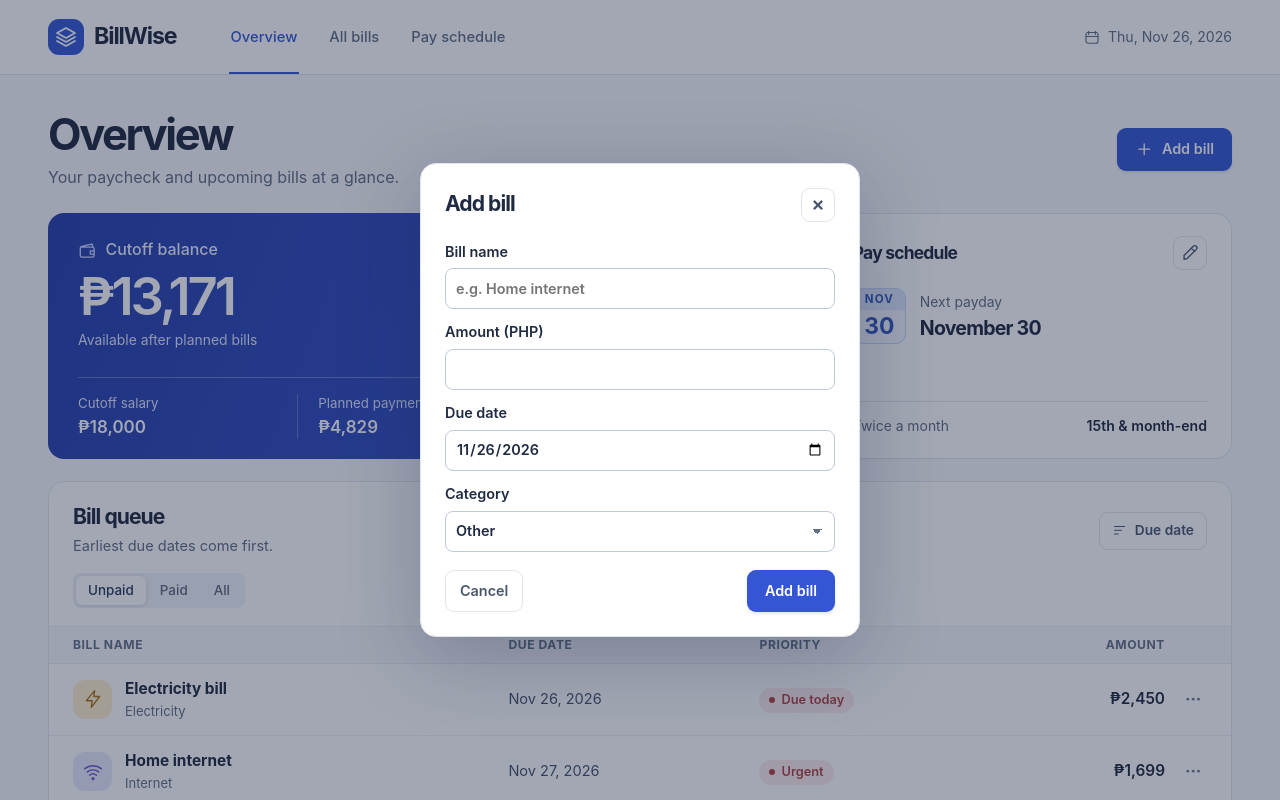
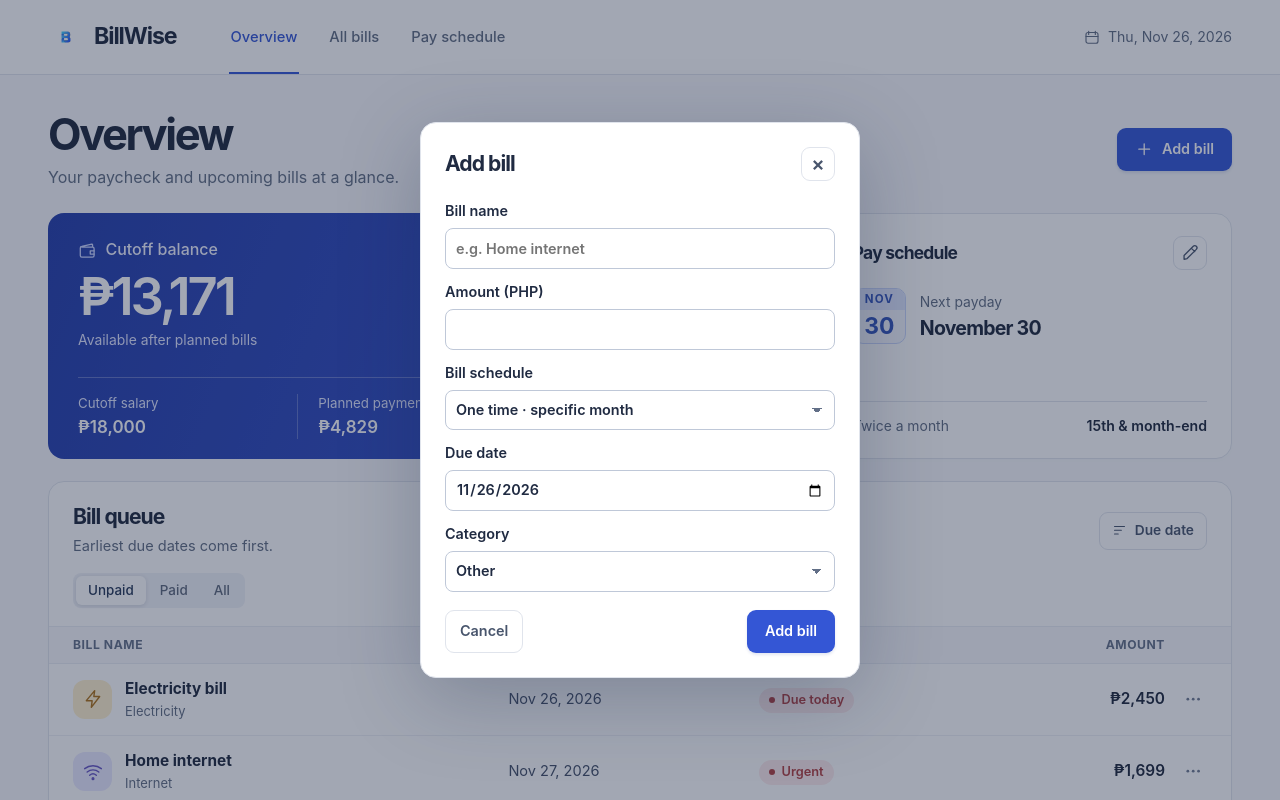
Before and after one commit to troibaga/billsort, a React (Vite) app: page / in a window 1280 px wide. Both pictures are taken after a click on the button "Add bill". Shown: the top 800 px of the page. Built offline with nearby package versions, Linux system fonts and the light colour scheme.

Commit message:
Support monthly bill schedules and use the BillWise logo

```diff
--- a/index.html
+++ b/index.html
@@ -6,6 +6,7 @@
     <meta name="theme-color" content="#2249c8" />
     <meta name="description" content="Plan your paycheck around the bills due before your next salary cutoff." />
     <title>BillWise</title>
+    <link rel="icon" type="image/svg+xml" href="/img/LOGO.svg" />
   </head>
   <body>
     <div id="root"></div>
--- a/src/App.tsx
+++ b/src/App.tsx
@@ -4,7 +4,8 @@ import type { Filter, Sort } from './BillList';
 import { Overview, ScheduleDetails } from './CutoffSummary';
 import { BillEditor, ScheduleEditor } from './Editors';
 import { Icon } from './Icon';
-import { calculate, formatDate, today } from './planner';
+import { calculate, formatDate, installments, period, today } from './planner';
+import logo from '../img/LOGO.svg';
 import type { Bill, Plan } from './planner';
 import { loadPlan, storageKey } from './storage';
 
@@ -54,8 +55,9 @@ export function App() {
     return () => window.clearTimeout(timer);
   }, [notice]);
 
-  const cutoff = calculate(plan, on);
-  const { settings, bills } = plan;
+  const { settings } = plan;
+  const bills = installments(plan.bills, period(settings, on).next);
+  const cutoff = calculate({ settings, bills }, on);
   const editSchedule = () => setEditor({ type: 'schedule' });
   const editBill = (bill: Bill) => setEditor({ type: 'bill', bill });
 
@@ -87,7 +89,7 @@ export function App() {
   return (
     <>
       <header><div className="bar">
-        <a className="brand" href="#overview" aria-label="BillWise overview"><span className="brandmark"><Icon name="layers" /></span>BillWise</a>
+        <a className="brand" href="#overview" aria-label="BillWise overview"><img width="36" height="36" src={logo} alt="" />BillWise</a>
         <nav aria-label="Main navigation">
           {Object.entries(pages).map(([name, [title]]) =>
             <a key={name} href={'#' + name} aria-current={page === name ? 'page' : undefined}>{title}</a>)}
--- a/src/BillList.tsx
+++ b/src/BillList.tsx
@@ -49,7 +49,7 @@ export function BillList({ title, bills, cutoff, today, currency, filter, sort,
           <div key={bill.id} className="bill-grid bill-row">
             <div className="bill-identity">
               <span className="category-icon" style={{ background, color }}><Icon name={glyph} /></span>
-              <div><strong>{bill.name}</strong><small>{bill.category}</small></div>
+              <div><strong>{bill.name}</strong><small>{bill.category}{bill.monthly ? ' · Monthly schedule' : bill.monthlyInstallment ? ' · Monthly installment' : ''}</small></div>
             </div>
             <span className="date">{formatDate(bill.due, { month: 'short', day: 'numeric', year: 'numeric' })}</span>
             <span className="priority"><span className={'status ' + status}>{label}</span></span>
--- a/src/Editors.tsx
+++ b/src/Editors.tsx
@@ -40,6 +40,8 @@ function fundingHint(bill: Bill, cutoff: Cutoff) {
 
 export function BillEditor({ bill, today, currency, cutoff, onClose, onSave, onDelete, onTogglePaid }: BillEditorProps) {
   const [confirmDelete, setConfirmDelete] = useState(false);
+  const [monthly, setMonthly] = useState(Boolean(bill?.monthly));
+  const [due, setDue] = useState(bill?.due ?? today);
   const [error, setError] = useState('');
   function submit(event: FormEvent<HTMLFormElement>) {
     event.preventDefault();
@@ -50,11 +52,17 @@ export function BillEditor({ bill, today, currency, cutoff, onClose, onSave, onD
       id: bill?.id ?? crypto.randomUUID(), name, paidOn: bill?.paidOn ?? null,
       category: data.get('category') as Category, due: String(data.get('due')),
       amount: Math.round(Number(data.get('amount')) * 100),
+      monthlyInstallment: bill?.monthlyInstallment,
+      monthly: monthly ? {
+        seriesId: bill?.monthly?.seriesId ?? crypto.randomUUID(),
+        day: bill?.monthly && due === bill.due ? bill.monthly.day : Number(due.slice(-2)),
+        until: String(data.get('until') || '') || undefined,
+      } : undefined,
     });
   }
   if (confirmDelete && bill) return (
     <Dialog title="Delete bill?" onClose={onClose}>
-      <p>Remove {bill.name} from your plan?</p>
+      <p>Remove {bill.name}{bill.monthly ? ' and its future monthly installments' : ''} from your plan?</p>
       <div className="action-row">
         <button className="secondary" onClick={onClose}>Cancel</button>
         <button className="danger" onClick={() => onDelete(bill)}>Delete bill</button>
@@ -66,7 +74,16 @@ export function BillEditor({ bill, today, currency, cutoff, onClose, onSave, onD
       <form onSubmit={submit}>
         <label>Bill name<input required name="name" maxLength={80} placeholder="e.g. Home internet" defaultValue={bill?.name} /></label>
         <label>Amount ({currency})<input required name="amount" type="number" min="0.01" max="999999999" step="0.01" inputMode="decimal" defaultValue={bill ? bill.amount / 100 : ''} /></label>
-        <label>Due date<input required name="due" type="date" defaultValue={bill?.due ?? today} /></label>
+        {bill?.monthlyInstallment && <p className="fieldhint">Changes apply to this installment. Edit the latest scheduled installment to change future bills.</p>}
+        <label>Bill schedule<select disabled={bill?.monthlyInstallment} value={monthly ? 'monthly' : 'once'} onChange={e => setMonthly(e.target.value === 'monthly')}>
+          <option value="once">{bill?.monthlyInstallment ? 'Single monthly installment' : 'One time · specific month'}</option>
+          <option value="monthly">Every month</option>
+        </select></label>
+        <label>{monthly ? 'First due date' : 'Due date'}<input required name="due" type="date" value={due} onChange={e => setDue(e.target.value)} /></label>
+        {monthly && <>
+          <label>Last month (optional)<input type="month" name="until" min={due.slice(0, 7)} defaultValue={bill?.monthly?.until} /></label>
+          <p className="fieldhint">Repeats on the same day, or the last day of shorter months. Leave the last month empty to keep repeating.</p>
+        </>}
         <label>Category<select name="category" defaultValue={bill?.category ?? 'Other'}>{categories.map(c => <option key={c}>{c}</option>)}</select></label>
         {bill && <p className="fieldhint">{fundingHint(bill, cutoff)}</p>}
         {error && <p className="error" role="alert">{error}</p>}
--- a/src/planner.ts
+++ b/src/planner.ts
@@ -19,6 +19,8 @@ export interface Settings {
 }
 
 export interface Bill {
+  monthly?: { seriesId: string; day: number; until?: string };
+  monthlyInstallment?: boolean;
   id: string;
   name: string;
   category: Category;
@@ -96,6 +98,32 @@ export function calculate({ settings, bills }: Plan, on: string) {
 
 export type Cutoff = ReturnType<typeof calculate>;
 
+// The last installment carries the schedule. Earlier installments become
+// independent bills so changing a future amount never rewrites past payments.
+export function installments(bills: Bill[], nextPayday: string): Bill[] {
+  return bills.flatMap(original => {
+    if (!original.monthly) return [original];
+    const schedule = original.monthly;
+    const result: Bill[] = [];
+    let bill = original;
+    while (bill.due < nextPayday || bill.paidOn) {
+      const month = dateOf(bill.due);
+      month.setUTCDate(1);
+      month.setUTCMonth(month.getUTCMonth() + 1);
+      if (month.getUTCFullYear() > 9999) break;
+      const last = new Date(Date.UTC(month.getUTCFullYear(), month.getUTCMonth() + 1, 0)).getUTCDate();
+      month.setUTCDate(Math.min(schedule.day, last));
+      const due = iso(month);
+      if (schedule.until && due.slice(0, 7) > schedule.until) break;
+      if (due >= nextPayday && !bill.paidOn) break;
+      result.push({ ...bill, monthly: undefined, monthlyInstallment: true });
+      bill = { ...bill, id: schedule.seriesId + '~' + due, due, paidOn: null };
+    }
+    result.push(bill);
+    return result;
+  });
+}
+
 export function formatDate(date: string, options: Intl.DateTimeFormatOptions) {
   return dateOf(date).toLocaleDateString('en-US', { ...options, timeZone: 'UTC' });
 }
--- a/src/storage.ts
+++ b/src/storage.ts
@@ -42,7 +42,10 @@ function validSettings(s: unknown): s is Settings {
 function validBill(b: unknown): b is Bill {
   return record(b) && typeof b.id === 'string' && typeof b.name === 'string'
     && categories.some(c => c === b.category) && typeof b.amount === 'number' && Number.isSafeInteger(b.amount)
-    && date(b.due) && (b.paidOn === null || date(b.paidOn));
+    && date(b.due) && (b.paidOn === null || date(b.paidOn))
+    && (b.monthly === undefined || (record(b.monthly) && payday(b.monthly.day)
+      && typeof b.monthly.seriesId === 'string'
+      && (b.monthly.until === undefined || date(String(b.monthly.until) + '-01'))));
 }
 
 export function loadPlan(): Plan {
```
Also changed, not shown: 2 other files (tests, documents, lock files or other folders).
